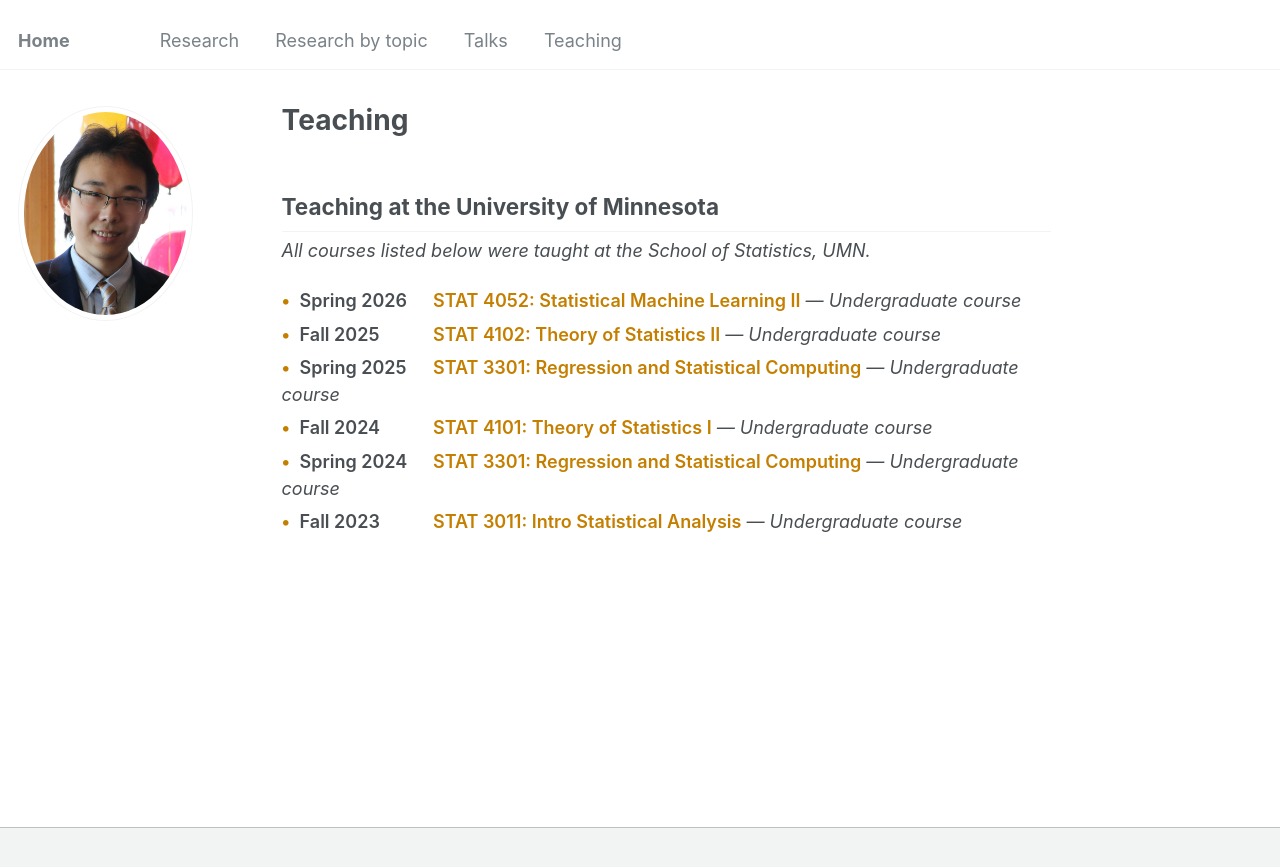
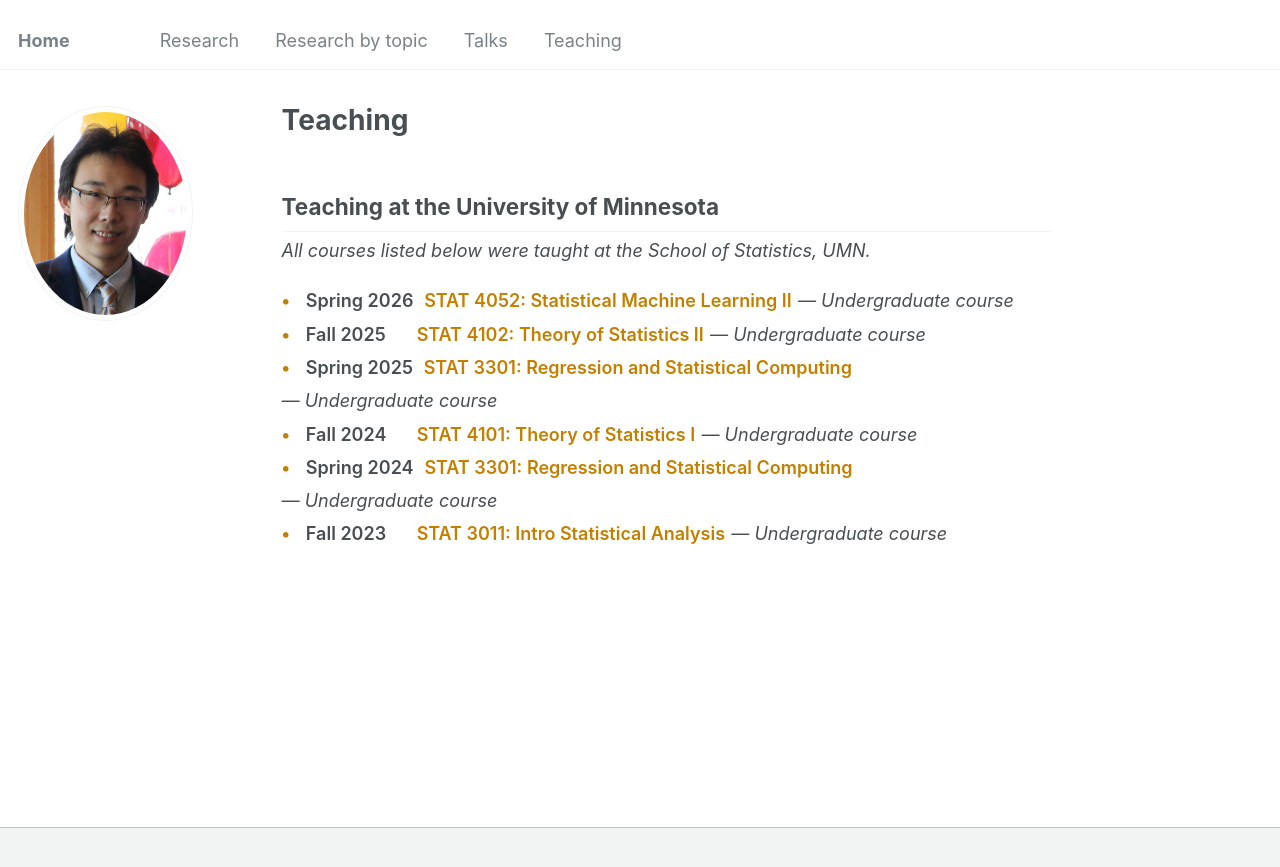
Before and after one commit to HongruZhao/HongruZhao.github.io, a Jekyll site: the page built from _pages/teaching.html, in a window 1280 px wide. Shown: the top 867 px of the page. Built offline with Jekyll 4.4.1, drawn with Linux system fonts in a browser that asks for light colours.

Commit message:
Adjust teaching list styles for better layout

```diff
--- a/_pages/teaching.html
+++ b/_pages/teaching.html
@@ -23,6 +23,10 @@ author_profile: true
 }
 .teaching-list li {
   margin: 0.35rem 0;
+  display: flex;
+  align-items: flex-start;
+  gap: 0.35rem;
+  flex-wrap: wrap;
 }
 .teaching-list li::before {
   content: "\2022";
@@ -34,8 +38,8 @@ author_profile: true
 }
 .teaching-term {
   display: inline-block;
-  min-width: 120px;
-  margin-right: 0.75rem;
+  min-width: 100px;
+  margin-right: 0.25rem;
   font-weight: 600;
 }
 .teaching-course {
```
